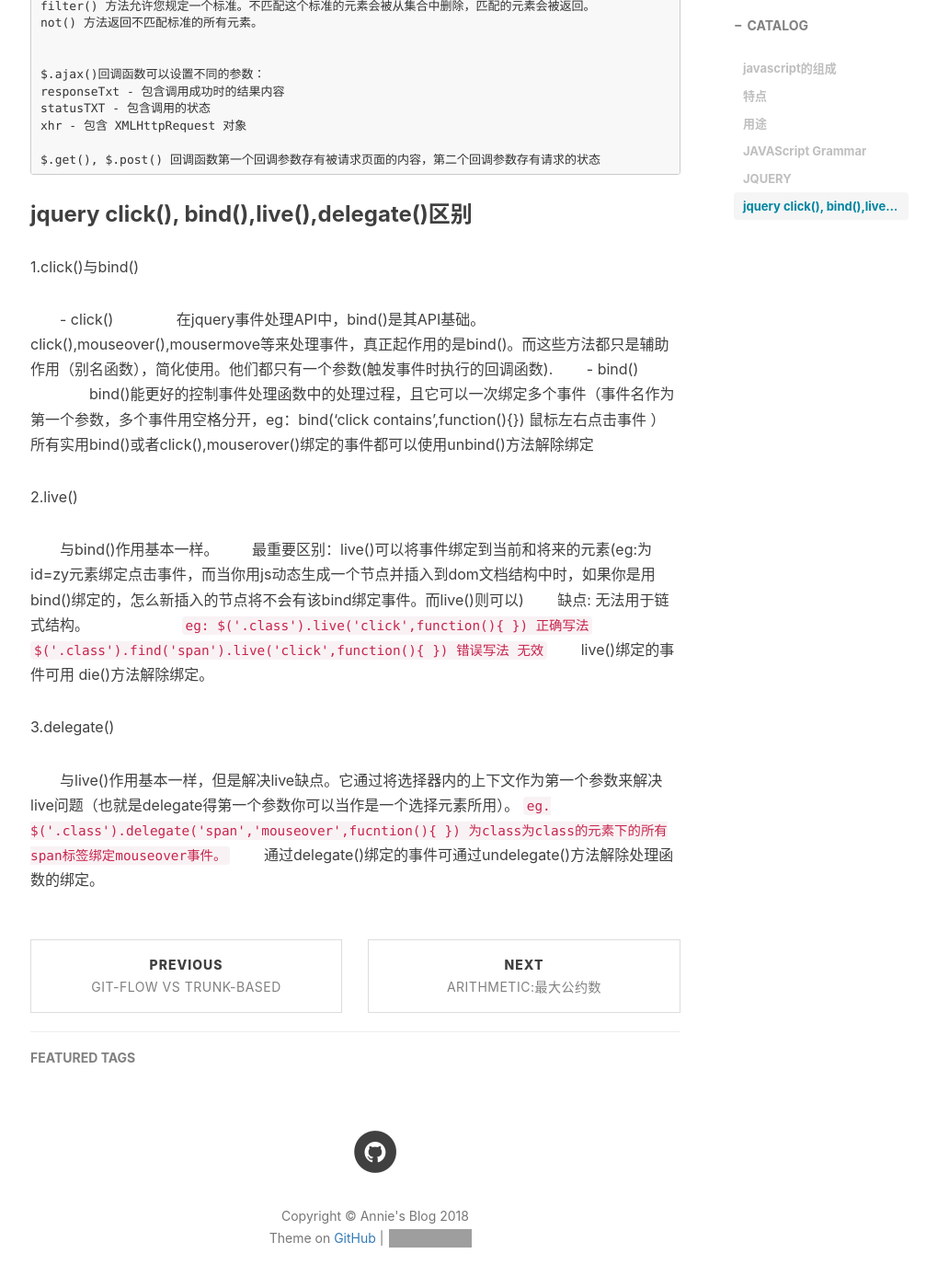
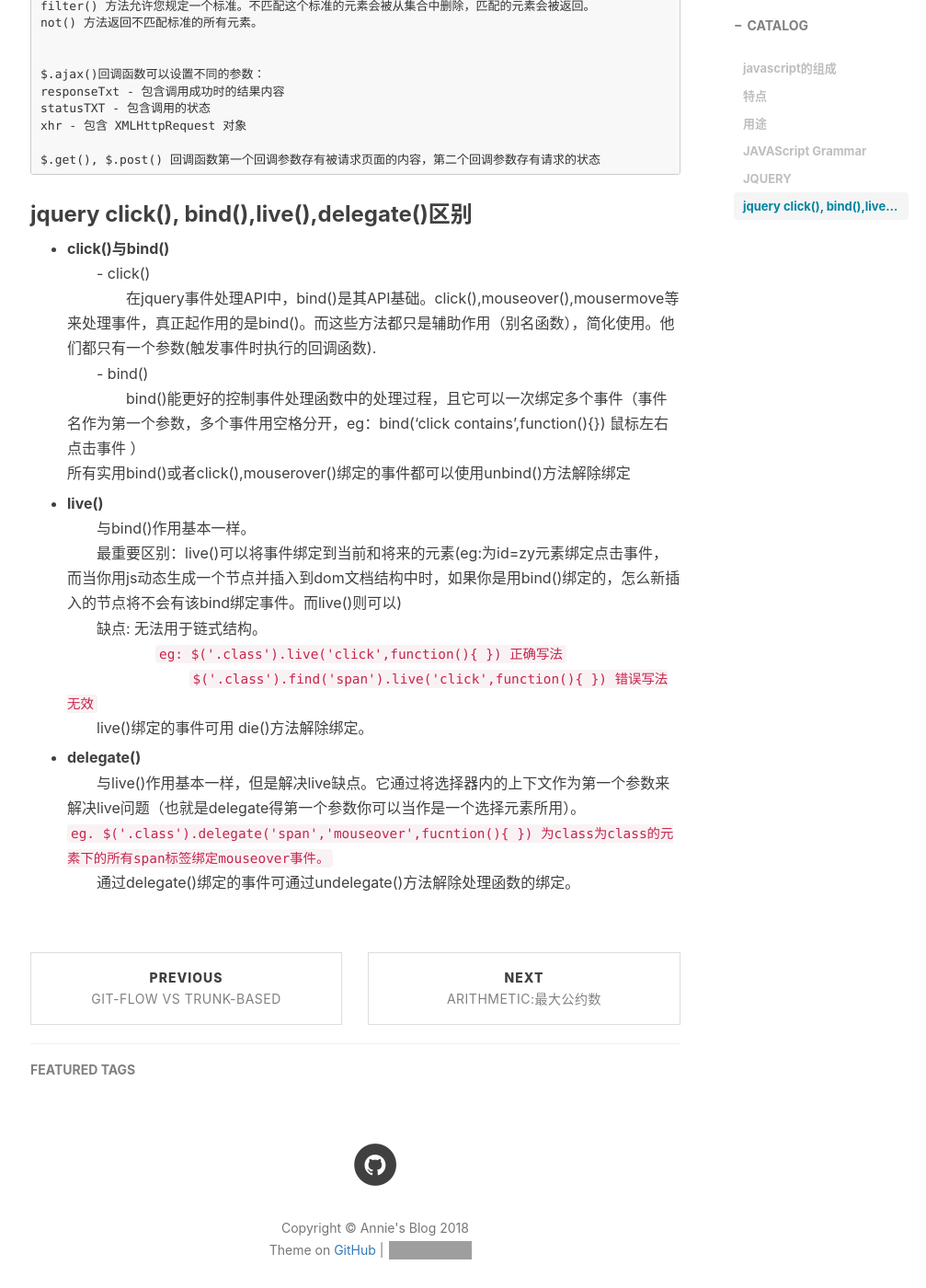
Before and after one commit to dongjx/dongjx.github.io, a Jekyll site: the page built from _posts/2017-05-09-初学javascript笔记.md, in a window 1280 px wide and 1400 px high, scrolled down 3966 px. Shown: the whole window at 92% size, without its empty margins (232-1239 px from the left). Built offline with Jekyll 4.4.1, drawn with Linux system fonts in a browser that asks for light colours; nearby versions of some CDN libraries; comment, search, counter and statistics services are not loaded; grey boxes are pictures that could not be loaded.

Commit message:
Update 2017-05-09-初学javascript笔记.md

```diff
--- a/_posts/2017-05-09-初学javascript笔记.md
+++ b/_posts/2017-05-09-初学javascript笔记.md
@@ -208,16 +208,14 @@ $.get(), $.post() 回调函数第一个回调参数存有被请求页面的内
 
 ### jquery click(), bind(),live(),delegate()区别
 
-1.click()与bind()
-
+* **click()与bind()**
 　　- click()
 　　　　在jquery事件处理API中，bind()是其API基础。click(),mouseover(),mousermove等来处理事件，真正起作用的是bind()。而这些方法都只是辅助作用（别名函数），简化使用。他们都只有一个参数(触发事件时执行的回调函数).
 　　- bind()
 　　　　bind()能更好的控制事件处理函数中的处理过程，且它可以一次绑定多个事件（事件名作为第一个参数，多个事件用空格分开，eg：bind('click contains',function(){})  鼠标左右点击事件 ）
 所有实用bind()或者click(),mouserover()绑定的事件都可以使用unbind()方法解除绑定
 
-2.live()
-
+* **live()**
 　　与bind()作用基本一样。
 　　最重要区别：live()可以将事件绑定到当前和将来的元素(eg:为id=zy元素绑定点击事件，而当你用js动态生成一个节点并插入到dom文档结构中时，如果你是用bind()绑定的，怎么新插入的节点将不会有该bind绑定事件。而live()则可以)
 　　缺点: 无法用于链式结构。
@@ -225,8 +223,7 @@ $.get(), $.post() 回调函数第一个回调参数存有被请求页面的内
 　　　　　　　　 `$('.class').find('span').live('click',function(){  })   错误写法  无效`
 　　live()绑定的事件可用 die()方法解除绑定。
 
-3.delegate()
-
+* **delegate()**
 　　与live()作用基本一样，但是解决live缺点。它通过将选择器内的上下文作为第一个参数来解决live问题（也就是delegate得第一个参数你可以当作是一个选择元素所用）。
 `eg. $('.class').delegate('span','mouseover',fucntion(){  })    为class为class的元素下的所有span标签绑定mouseover事件。`
 　　通过delegate()绑定的事件可通过undelegate()方法解除处理函数的绑定。
```
